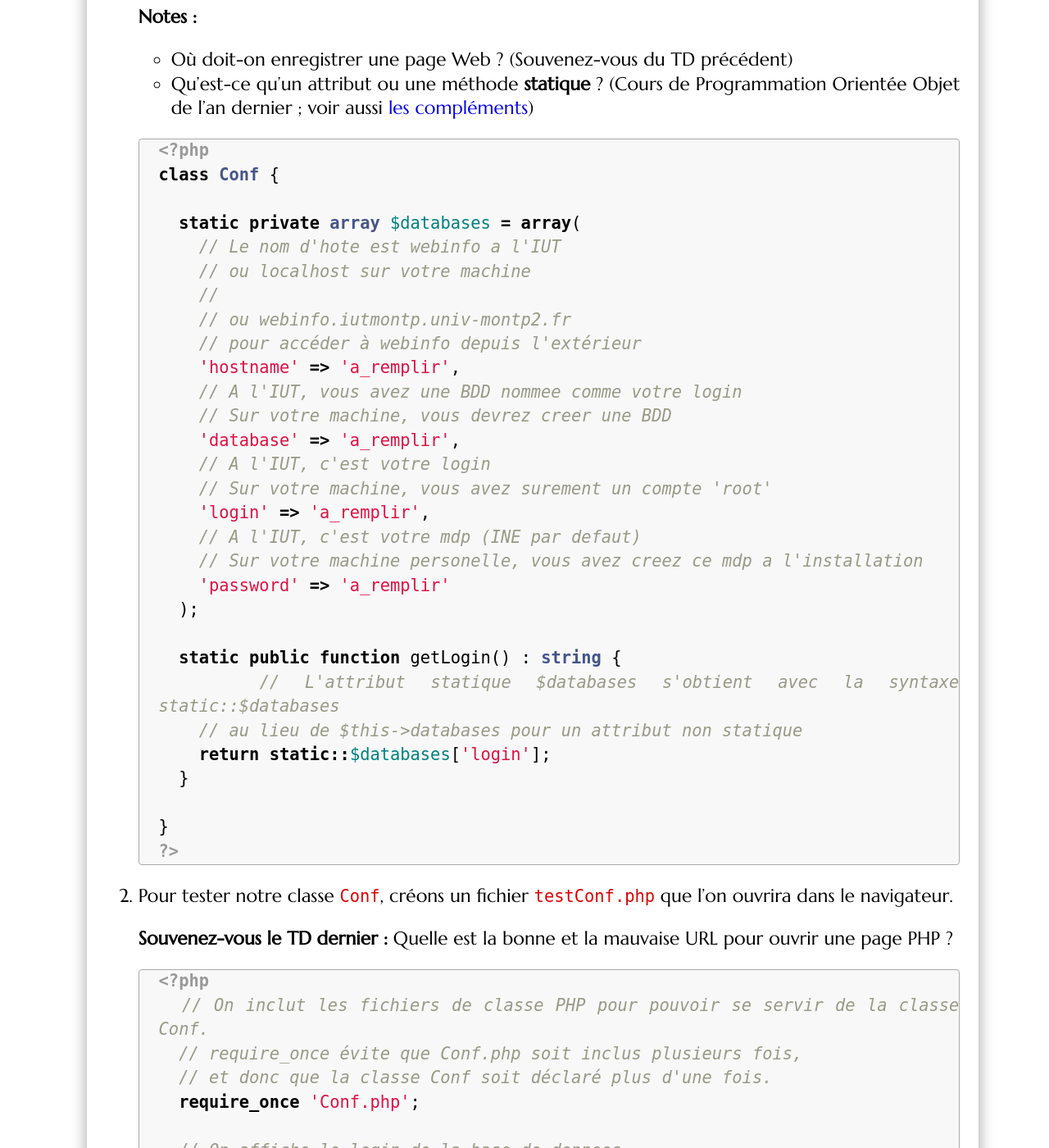
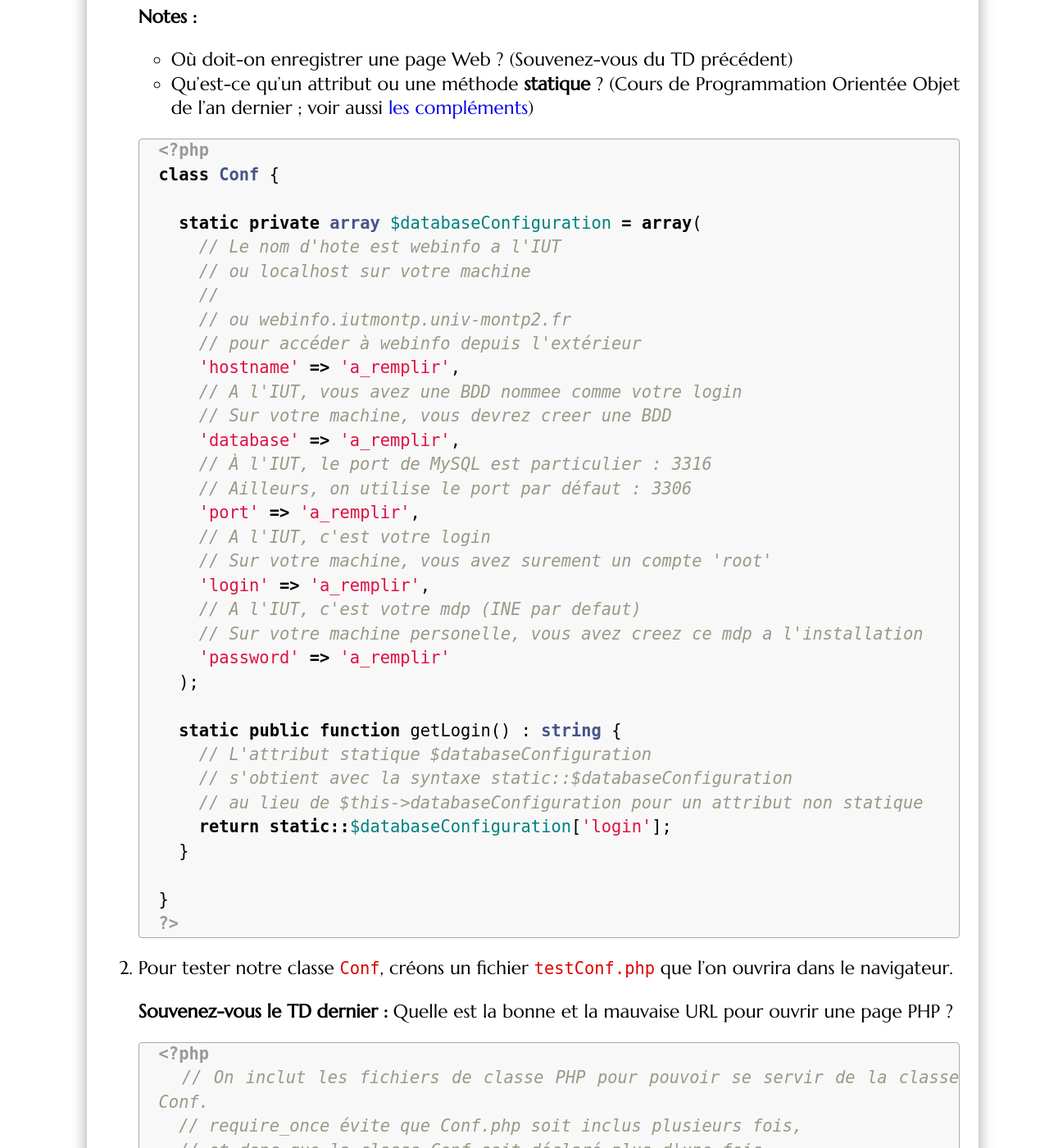
Before and after one commit to romainlebreton/R3.01-DeveloppementWeb, a Jekyll site: the page built from tutorials/tutorial2.md, in a window 1280 px wide and 1400 px high, scrolled down 1903 px. Shown: the whole window at 82% size. Built offline with Jekyll 4.4.1, drawn with Linux system fonts in a browser that asks for light colours; some web fonts are replaced; some of the changed text lies outside the part shown.

Commit message:
Màj TD2 par rapport au port variable de MySQL

````diff
--- a/tutorials/tutorial2.md
+++ b/tutorials/tutorial2.md
@@ -90,7 +90,7 @@ serveur du reste du code PHP.
 <!--      * qu'il sache indenter automatiquement votre code -->
 
 1. Créez un fichier `Conf.php`. Ce fichier contiendra une classe
-   `Conf` possédant un attribut statique `$databases` comme suit
+   `Conf` possédant un attribut statique `$databaseConfiguration` comme suit
    (changez bien sûr les `a_remplir`).
 
    <!-- Sont-ils à l'aise avec les attributs statiques ? -->
@@ -105,7 +105,7 @@ serveur du reste du code PHP.
    <?php
    class Conf {
 
-     static private array $databases = array(
+     static private array $databaseConfiguration = array(
        // Le nom d'hote est webinfo a l'IUT
        // ou localhost sur votre machine
        //
@@ -115,6 +115,9 @@ serveur du reste du code PHP.
        // A l'IUT, vous avez une BDD nommee comme votre login
        // Sur votre machine, vous devrez creer une BDD
        'database' => 'a_remplir',
+       // À l'IUT, le port de MySQL est particulier : 3316
+       // Ailleurs, on utilise le port par défaut : 3306
+       'port' => 'a_remplir',
        // A l'IUT, c'est votre login
        // Sur votre machine, vous avez surement un compte 'root'
        'login' => 'a_remplir',
@@ -124,9 +127,10 @@ serveur du reste du code PHP.
      );
 
      static public function getLogin() : string {
-       // L'attribut statique $databases s'obtient avec la syntaxe static::$databases
-       // au lieu de $this->databases pour un attribut non statique
-       return static::$databases['login'];
+       // L'attribut statique $databaseConfiguration
+       // s'obtient avec la syntaxe static::$databaseConfiguration
+       // au lieu de $this->databaseConfiguration pour un attribut non statique
+       return static::$databaseConfiguration['login'];
      }
 
    }
@@ -193,12 +197,12 @@ de donnée.
    façon suivante
 
       ```php?start_inline=1
-      new PDO("mysql:host=$hostname;port=3316;dbname=$databaseName",$login,$password);
+      new PDO("mysql:host=$hostname;port=$port;dbname=$databaseName",$login,$password);
       ```
 
       Stockez ce nouvel objet `PDO` dans l'attribut `$pdo`.
 
-   1. Le code précédent a besoin que les variables `$hostname`,
+   1. Le code précédent a besoin que les variables `$hostname`, `$port`,
    `$databaseName`, `$login` et `$password` contiennent les chaînes
    de caractères correspondant à l'hôte, au nom, au login et au mot de
    passe de notre BDD. Créez donc ces variables avant le `new PDO` en
@@ -339,7 +343,7 @@ Pour avoir plus de messages d'erreur de `PDO` et qu'il gère mieux l'UTF-8,
 // Connexion à la base de données
 // Le dernier argument sert à ce que toutes les chaines de caractères
 // en entrée et sortie de MySql soit dans le codage UTF-8
-$this->pdo = new PDO("mysql:host=$hostname;port=3316;dbname=$databaseName", $login, $password,
+$this->pdo = new PDO("mysql:host=$hostname;port=$port;dbname=$databaseName", $login, $password,
                      array(PDO::MYSQL_ATTR_INIT_COMMAND => "SET NAMES utf8"));
 
 // On active le mode d'affichage des erreurs, et le lancement d'exception en cas d'erreur
@@ -522,7 +524,6 @@ you can change it using PDO::ATTR_DEFAULT_FETCH_MODE configuration option as sho
 Getting data out of statement. fetchColumn()
 A neat helper function that returns value of the single field of returned row. Very handy when we are selecting only one field:
 
-
 -->
 
 
````
Also changed, not shown: other parts of tutorials/tutorial2.md (+7 -9 lines).
